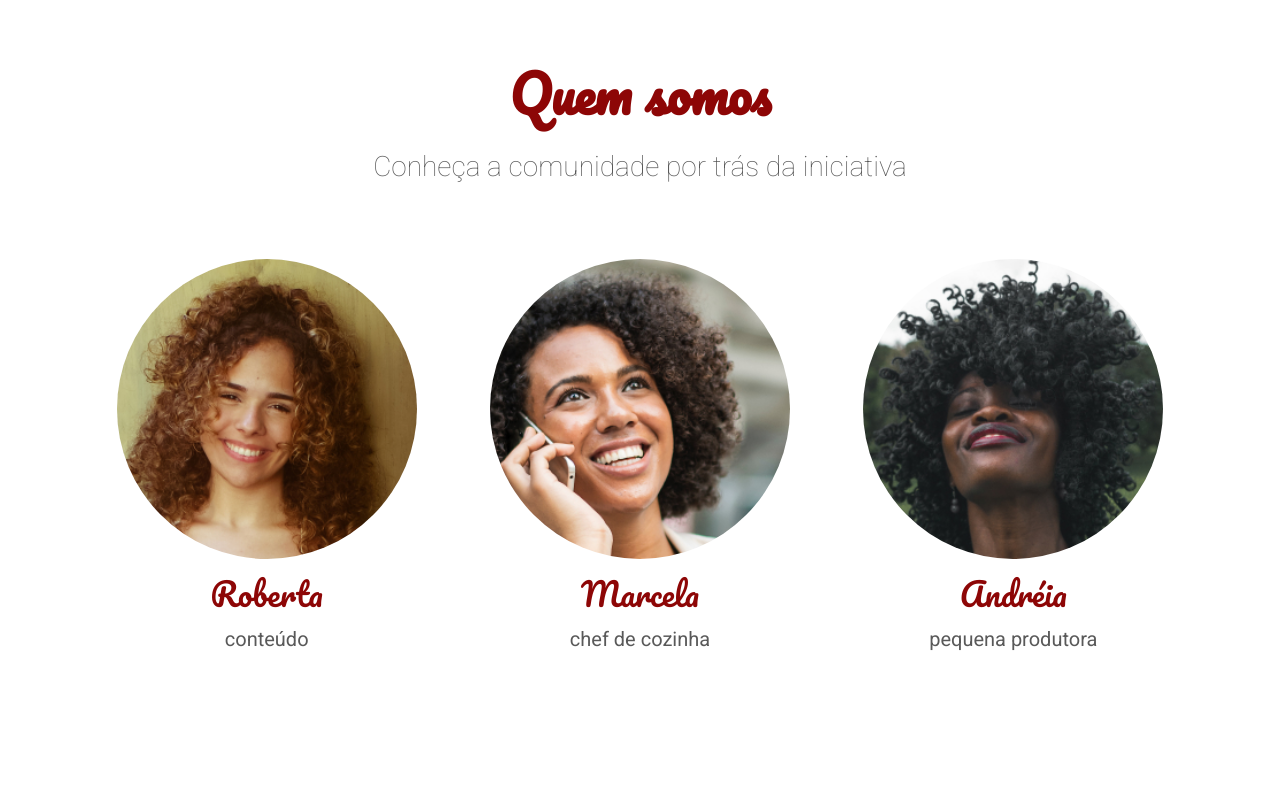
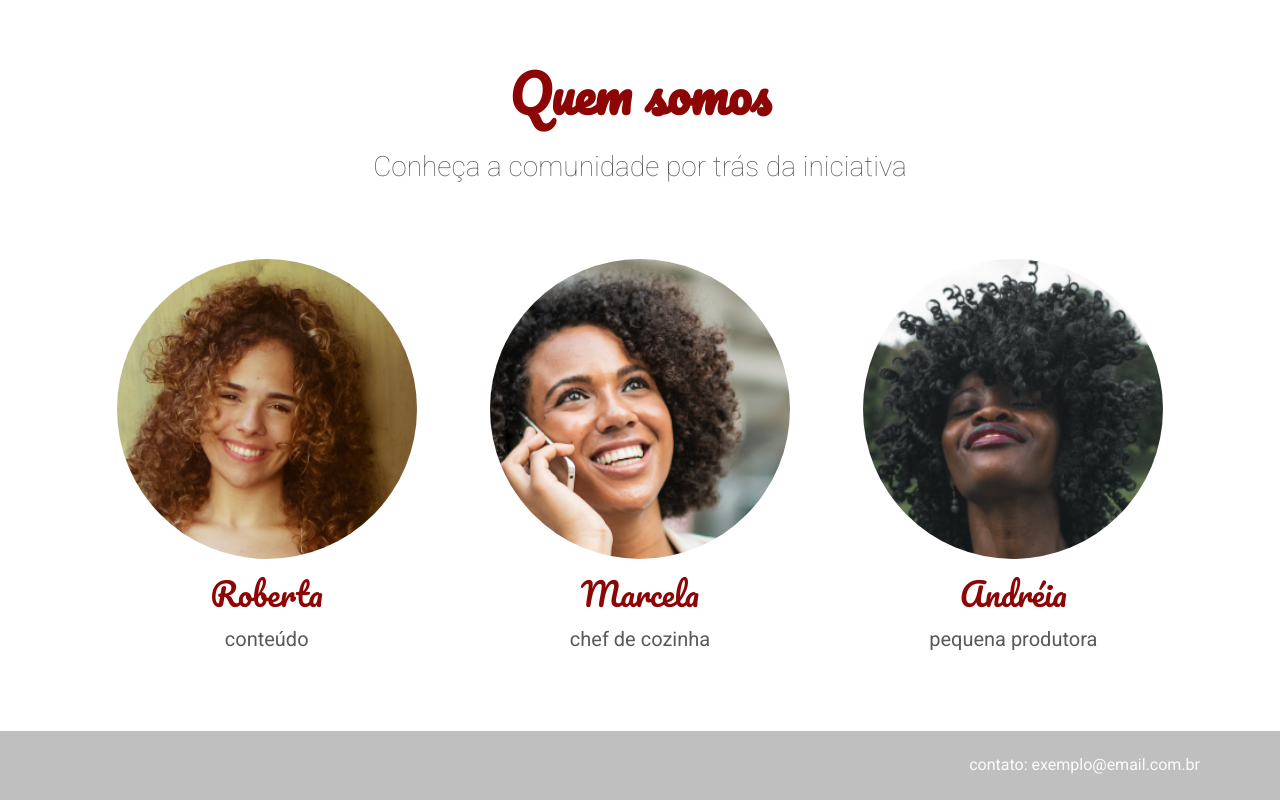
Before and after one commit to Arydiane/projeto-site-receitas, a plain HTML site: page index.html in a window 1280 px wide. Shown: the part 2289-3089 px from the top of the page. Before the commit the page ends 3020 px from the top, so only its background shows below. Drawn offline with Linux system fonts and the light colour scheme.

Commit message:
adiciona a estilização do rodapé

```diff
--- /dev/null
+++ b/assets/css/rodape.css
@@ -0,0 +1,7 @@
+.rodape {
+    background: #bfbfbf;
+    color: #fbfbfb;
+    text-align: right;
+    padding: 1.5625rem 5rem;
+    text-transform: lowercase;
+}
--- a/index.html
+++ b/index.html
@@ -33,6 +33,7 @@
         <link rel="stylesheet" href="./assets/css/pessoa/pessoa-imagem.css">
         <link rel="stylesheet" href="./assets/css/pessoa/pessoa-funcao.css">
         <link rel="stylesheet" href="./assets/css/pessoa/pessoa-nome.css">
+        <link rel="stylesheet" href="./assets/css/rodape.css">
 
     </head>
     <body>
@@ -127,6 +128,8 @@
                 </div>
             </div>
         </section>
-
+        <footer class="rodape">
+            Contato: exemplo@email.com.br
+        </footer>
     </body>
 </html>
```
